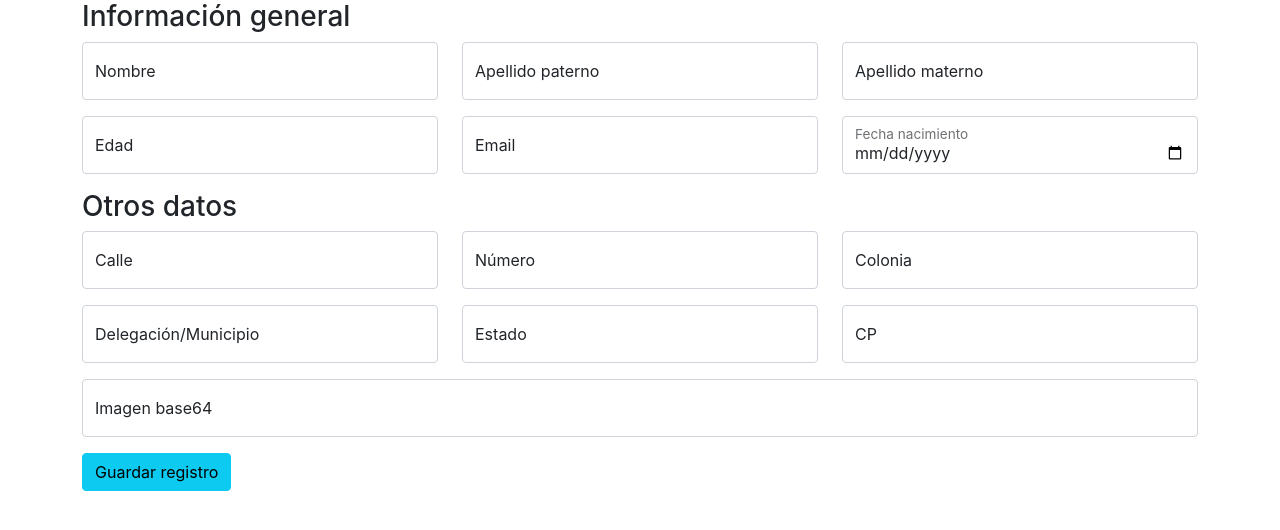
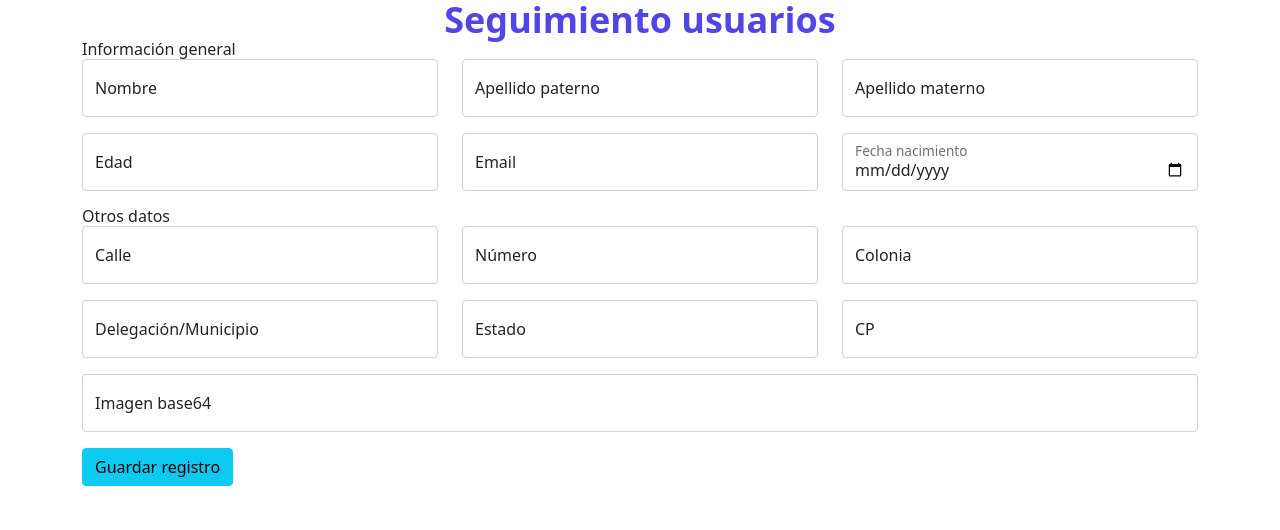
Before and after one commit to Is44C817/dicio, a React (Vite) app in the folder prueba-tecnica/: page / in a window 1280 px wide. Shown: the top 530 px of the page. Built offline with nearby package versions, Linux system fonts and the light colour scheme.

Commit message:
creación del componente header

```diff
--- a/prueba-tecnica/package.json
+++ b/prueba-tecnica/package.json
@@ -17,6 +17,9 @@
     "@types/react": "^18.0.0",
     "@types/react-dom": "^18.0.0",
     "@vitejs/plugin-react": "^1.3.0",
+    "autoprefixer": "^10.4.7",
+    "postcss": "^8.4.14",
+    "tailwindcss": "^3.0.24",
     "vite": "^2.9.9"
   }
 }
--- /dev/null
+++ b/prueba-tecnica/postcss.config.js
@@ -0,0 +1,6 @@
+module.exports = {
+  plugins: {
+    tailwindcss: {},
+    autoprefixer: {},
+  },
+}
--- a/prueba-tecnica/src/App.jsx
+++ b/prueba-tecnica/src/App.jsx
@@ -1,10 +1,14 @@
 import Formulario from "./components/Formulario"
-
+import Header from './components/Header'
 
 function App() {
 
   return (
-    <Formulario />
+    <>
+      <Header />
+      <Formulario />
+    </>
+
   )
 }
 
--- /dev/null
+++ b/prueba-tecnica/src/components/Header.jsx
@@ -0,0 +1,18 @@
+import 'bootstrap/dist/css/bootstrap.min.css';
+import {Container, Row, Col } from 'react-bootstrap'
+
+const Header = () => {
+    return(
+        <>
+            <Container>
+            <Row>
+                <Col>
+                    <h1 className='font-black text-4xl text-center mx-auto text-indigo-600'>Seguimiento usuarios</h1>
+                </Col>
+            </Row>
+            </Container>
+        </>
+    )
+
+}
+export default Header
--- a/prueba-tecnica/src/index.css
+++ b/prueba-tecnica/src/index.css
@@ -1,13 +1,3 @@
-body {
-  margin: 0;
-  font-family: -apple-system, BlinkMacSystemFont, 'Segoe UI', 'Roboto', 'Oxygen',
-    'Ubuntu', 'Cantarell', 'Fira Sans', 'Droid Sans', 'Helvetica Neue',
-    sans-serif;
-  -webkit-font-smoothing: antialiased;
-  -moz-osx-font-smoothing: grayscale;
-}
-
-code {
-  font-family: source-code-pro, Menlo, Monaco, Consolas, 'Courier New',
-    monospace;
-}
+@import "tailwindcss/base";
+@import "tailwindcss/components";
+@import "tailwindcss/utilities";
--- /dev/null
+++ b/prueba-tecnica/tailwind.config.js
@@ -0,0 +1,7 @@
+module.exports = {
+  content: ["./src/**/*.{html,jsx}"],
+  theme: {
+    extend: {},
+  },
+  plugins: [],
+}
```
Also changed, not shown: 1 other file (tests, documents, lock files or other folders).
